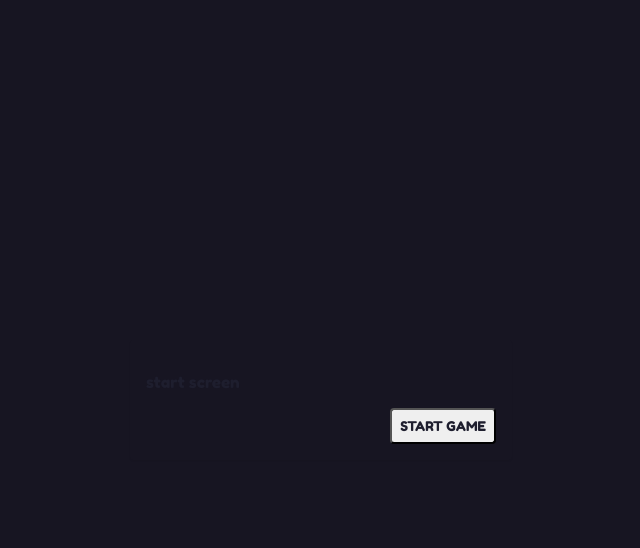
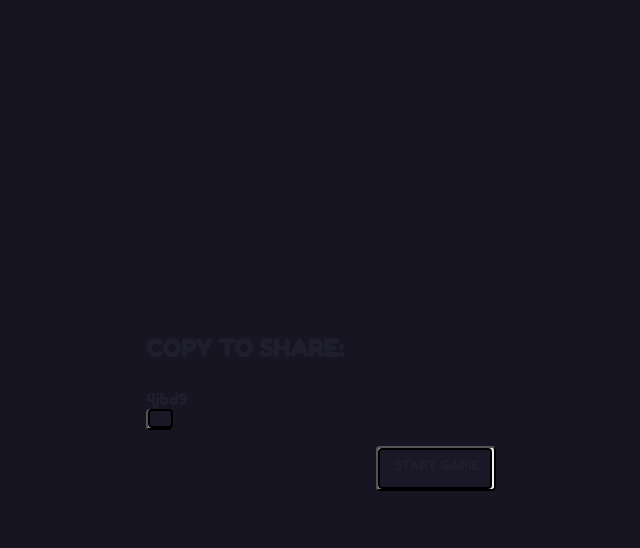
Before and after one commit to theqa-ninja/notWoS, a React (Vite) app in the folder frontend/: page /wnos in a window 1280 px wide. Shown: the top 548 px of the page, without its empty margins (319-959 px from the left). Built offline with nearby package versions, Linux system fonts and the light colour scheme.

Commit message:
Set up logic from start screen to start game
* User can press on the button to start the game
* Game should then show an animated countdown screen

```diff
--- a/frontend/src/components/Game/GameStartScreen.tsx
+++ b/frontend/src/components/Game/GameStartScreen.tsx
@@ -2,22 +2,25 @@ import Button from 'components/Button';
 import Modal from 'components/Modal/Modal';
 import ModalContent from 'components/Modal/ModalContent';
 import ModalFooter from 'components/Modal/ModalFooter';
+import { ClipboardCopyIcon } from '@heroicons/react/solid';
 import { useGame } from 'context/GameProvider';
-import { useState } from 'react';
 
 const GameStartScreen = () => {
-  const [open, setOpen] = useState<boolean>(true);
   const { advanceScreen } = useGame();
+  // TODO implement copy button
   return (
-    <Modal
-      color="green"
-      hideCloseButton
-      onClose={() => setOpen(false)}
-      open={open}
-    >
-      <ModalContent>start screen</ModalContent>
+    <Modal hideCloseButton open={true}>
+      <ModalContent className="flex flex-col justify-center">
+        <h3 className="text-center heading-04">Copy to share:</h3>
+        <div className="flex gap-4 justify-center">
+          <span className="w-fit text-5xl text-center uppercase">4jbd9</span>
+          <Button popup iconOnly color="peach">
+            <ClipboardCopyIcon className="w-6 h-6" />
+          </Button>
+        </div>
+      </ModalContent>
       <ModalFooter className="!justify-center">
-        <Button color="green" onClick={() => advanceScreen()}>
+        <Button popup color="green" size="lg" onClick={() => advanceScreen()}>
           Start game
         </Button>
       </ModalFooter>
--- a/frontend/src/components/Layouts/LayoutGame.tsx
+++ b/frontend/src/components/Layouts/LayoutGame.tsx
@@ -3,6 +3,9 @@ import WnosBoard from 'components/WnosBoard/WnosBoard';
 import WnosGuess from 'components/WnosGuess/WnosGuess';
 import LockoutBar from 'components/LockoutBar/LockoutBar';
 import { words } from 'utils/MockData';
+import { useGame } from 'context/GameProvider';
+import ScreenState from 'lib/ScreenState';
+import CountdownScreen from 'components/Game/CountdownScreen';
 
 const LayoutGame = () => {
   let list = words.sort();
@@ -12,10 +15,13 @@ const LayoutGame = () => {
     return 0;
   });
 
+  const { screenState } = useGame();
+
   return (
     <>
       <main className="game">
         <section className="game-wnos">
+          {screenState === ScreenState.COUNT_DOWN && <CountdownScreen />}
           <WnosBoard annoucement="lunar_marya found a word" />
 
           <LockoutBar />
```
